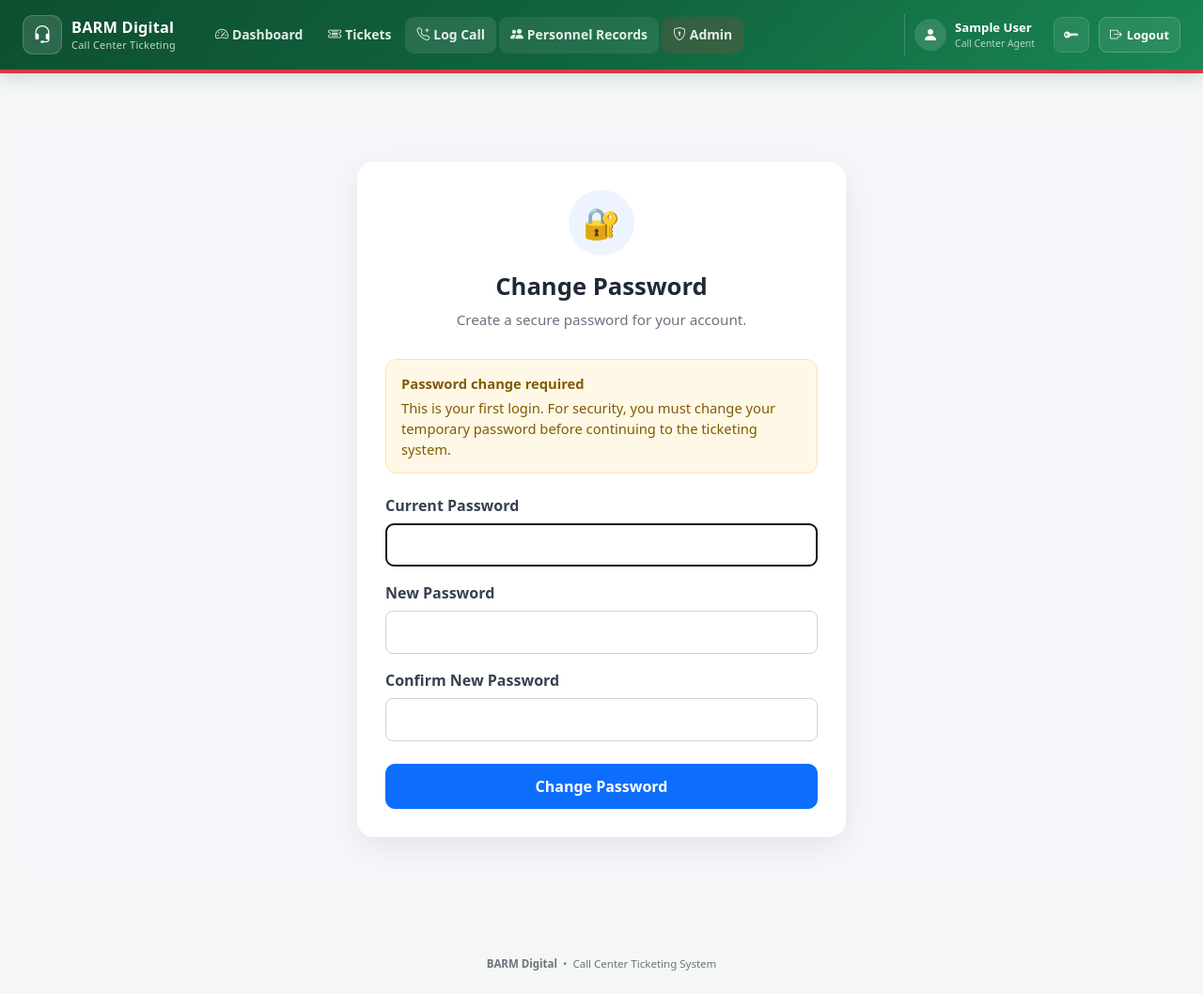
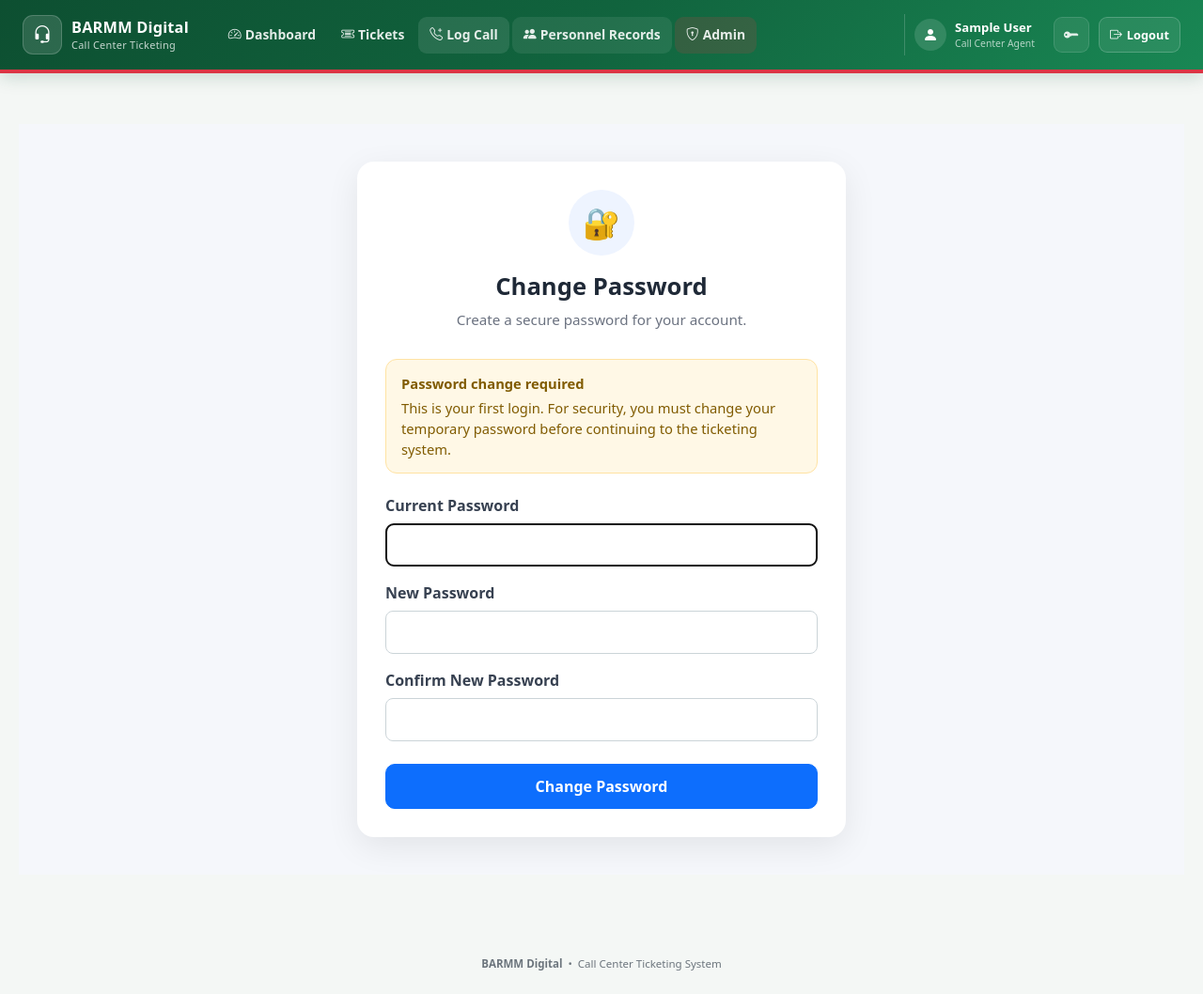
Before and after one commit to didiluzana/barmm_ticketing, a Django app: page /change-password/ in a window 1280 px wide. Shown: the whole page at 94% size. Run offline with Django 5.2, Linux system fonts and the light colour scheme; the visitor is signed in with stand-in values (Sample User, id 1).

Commit message:
barmm from barm

```diff
--- a/templates/base.html
+++ b/templates/base.html
@@ -15,7 +15,7 @@
 
     <title>
         {% block title %}
-            BARM Digital Ticketing
+            BARMM Digital Ticketing
         {% endblock %}
     </title>
 
@@ -53,7 +53,7 @@
     <style>
 
         /* =================================================
-           BARM DIGITAL THEME
+           BARMM Digital THEME
         ================================================== */
 
         :root {
@@ -1055,7 +1055,7 @@
 
                     <span class="brand-title">
 
-                        BARM Digital
+                        BARMM Digital
 
                     </span>
 
@@ -1516,7 +1516,7 @@
         <div>
 
             <strong>
-                BARM Digital
+                BARMM Digital
             </strong>
 
             &nbsp;•&nbsp;
--- a/templates/tickets/personnel_ticket_records.html
+++ b/templates/tickets/personnel_ticket_records.html
@@ -1,7 +1,7 @@
 {% extends "base.html" %}
 
 {% block title %}
-Personnel Ticket Records | BARM Digital
+Personnel Ticket Records | BARMM Digital
 {% endblock %}
 
 
```
